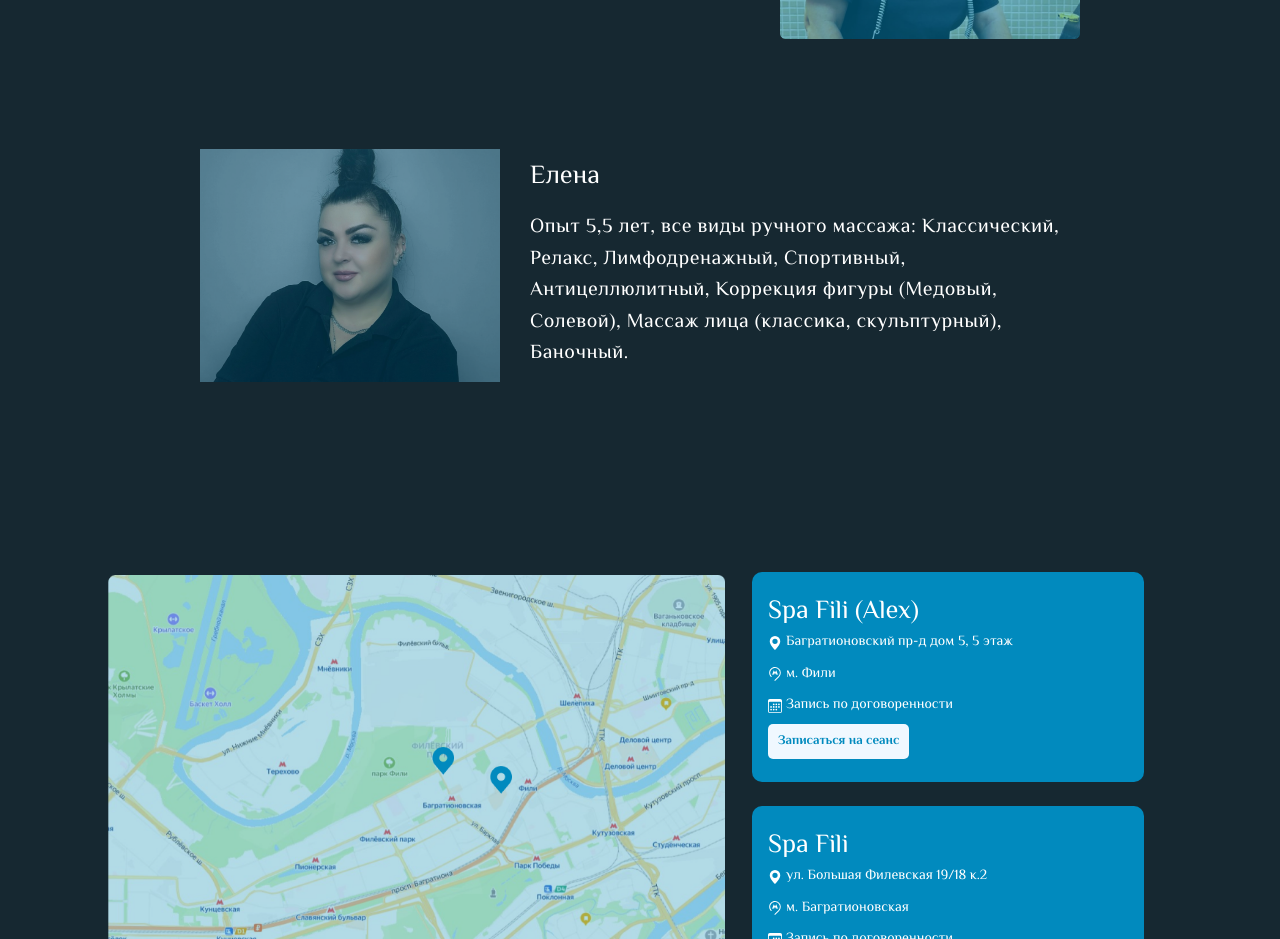
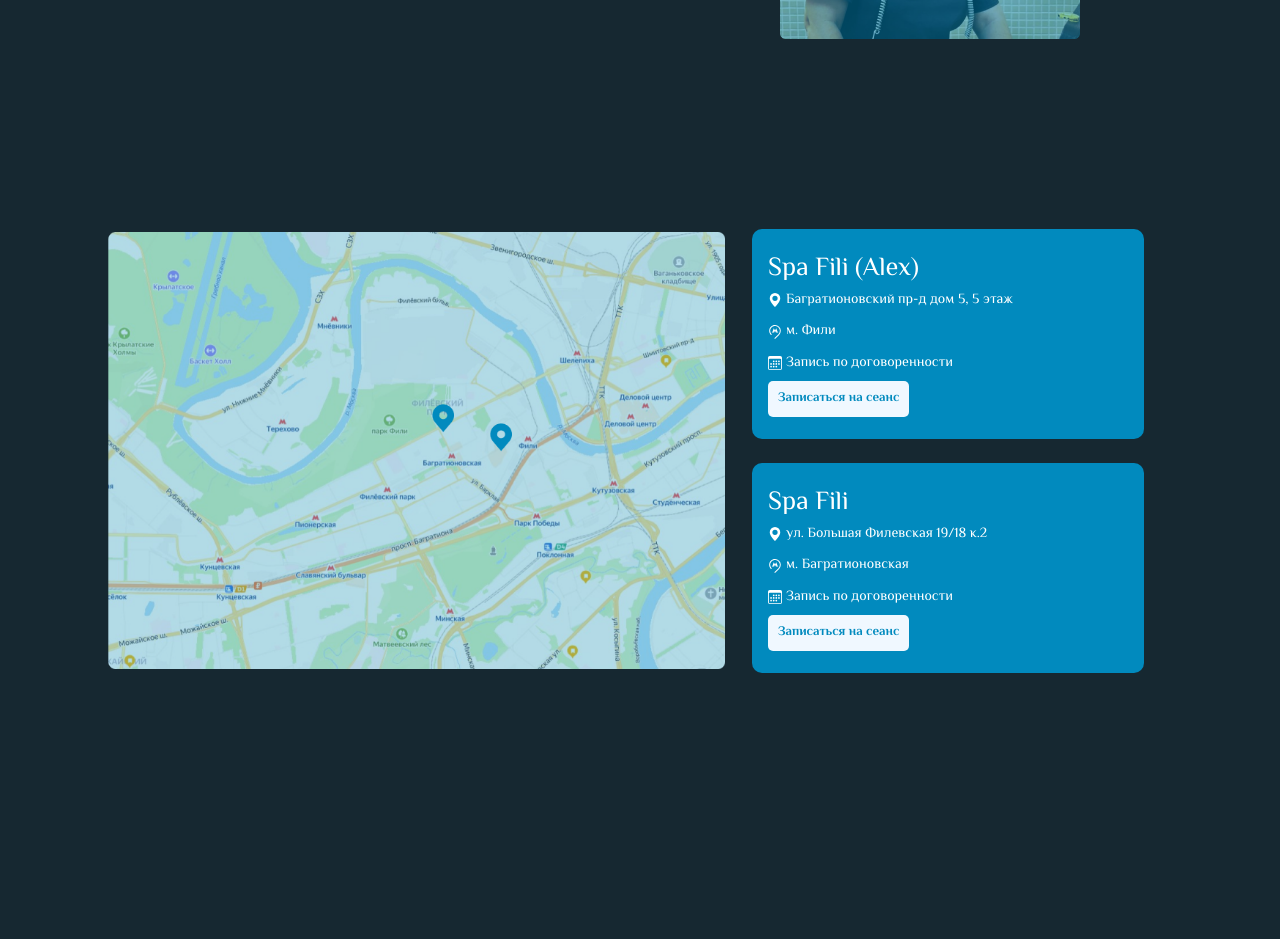
Before and after one commit to DmitryKalashnikov91/spa-fili, a Next.js app: page / in a window 1280 px wide. Shown: the part 4100-5039 px from the top of the page. Built offline with nearby package versions, Linux system fonts and the light colour scheme.

Commit message:
remoove el

```diff
--- a/src/components/specialists/SpecJson.js
+++ b/src/components/specialists/SpecJson.js
@@ -26,11 +26,4 @@ export const SpecJSON = [
 		content:
 			'Остеопат-массажист  - 15 лет стажа, мед.образование. Все виды массажа, плюс остеопатия.',
 	},
-	{
-		id: nanoid(6),
-		name: 'Елена',
-		urlImg: Elena,
-		content:
-			'Опыт 5,5 лет, все виды ручного массажа: Классический, Релакс,  Лимфодренажный, Спортивный, Антицеллюлитный, Коррекция фигуры (Медовый, Солевой), Массаж лица (классика, скульптурный), Баночный.',
-	},
 ]
```
